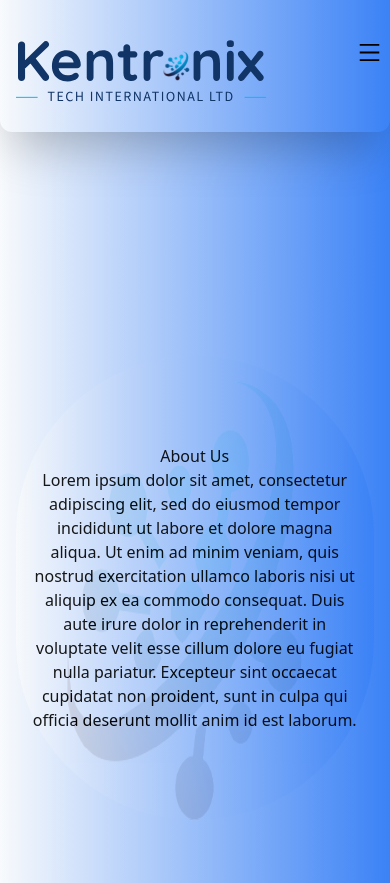
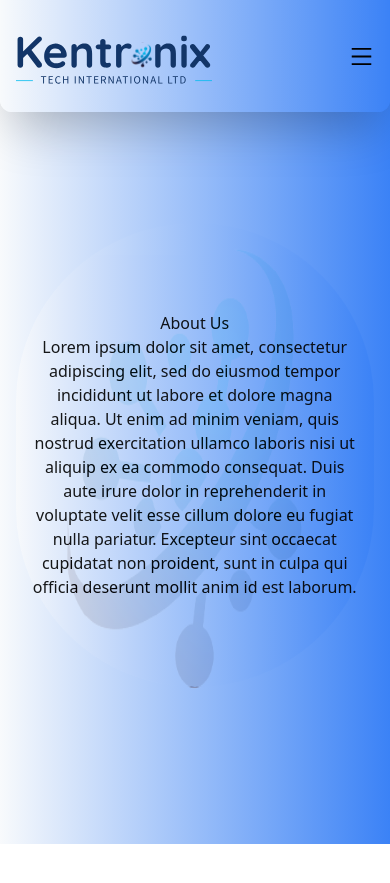
Before and after one commit to mosesmrima/kentronix, a Next.js app: page / in a window 390 px wide. After the commit the page ends 844 px from the top, so only its background shows below. Built offline with nearby package versions, Linux system fonts and the light colour scheme.

Commit message:
make mobile friendly

```diff
--- a/components/NavBar.jsx
+++ b/components/NavBar.jsx
@@ -1,8 +1,8 @@
 import Link from "next/link";
 import Image from "next/image"
 import logo from "/public/logo.svg"
+import {useState} from "react";
 import {AiOutlineClose, AiOutlineMenu} from "react-icons/ai";
-import {useState} from "react";
 
 export const NavBar = () => {
     const [showMenu, setShowMenu] = useState(false)
@@ -10,20 +10,23 @@ export const NavBar = () => {
     const toggleMenu = () => setShowMenu(!showMenu)
 
     return (
-        <div className={" height-4 shadow-2xl rounded-b-xl top-0 left-0 w-full z-10 duration-300"}>
-            <div className={"h-100 max-w-full m-auto flex justify-between items-center p-4"}>
+        <div className={"w-full sm:h-32 h-28 shadow-2xl rounded-b-xl z-10 flex justify-between items-center sm:relative fixed top-0 bg-gradient-to-r from-slate-50 to-blue-500 z-100"}>
+             <div className={"sm:w-4/12 w-7/12 relative sm:h-28 h-24 flex justify-start"}>
                  <Image
-                    src={logo}
-                    width={250}
-                    height={0}
+                     src={"/logo.svg"}
+                     fill
+                     object-fit={"contain"}
                      alt={"logo"}
+                     className={"px-4"}
                  />
-                <ul className={"sm:flex hidden text-2xl gap-4 mr-8 font-semibold"}>
+             </div>
+            <uL className={"w-4/12 sm:flex hidden gap-4 justify-end px-12"}>
                 <li><Link href="/">HOME</Link></li>
                 <li><Link href={"#about"}>ABOUT</Link></li>
-                </ul>
+            </uL>
+
             {/* Mobile Button*/}
-                <div className={"block sm:hidden z-10 w- fixed top-10 right-2 overflow-hidden"} onClick={toggleMenu}>
+            <div className={"block sm:hidden w-4/12 z-10 p-4 overflow-hidden"} onClick={toggleMenu}>
                 {showMenu?<AiOutlineClose size={25} className={"text-blue-400 hover:cursor-pointer ml-auto transition duration-300"}/>:<AiOutlineMenu size={25} className={"ml-auto transition duration-300"}/>}
             </div>
             {/* Mobile Menu*/}
@@ -35,7 +38,5 @@ export const NavBar = () => {
                 </ul>
             </div>
         </div>
-
-        </div>
     );
 }
```
Lines whose indentation alone changed are shown as unchanged.
